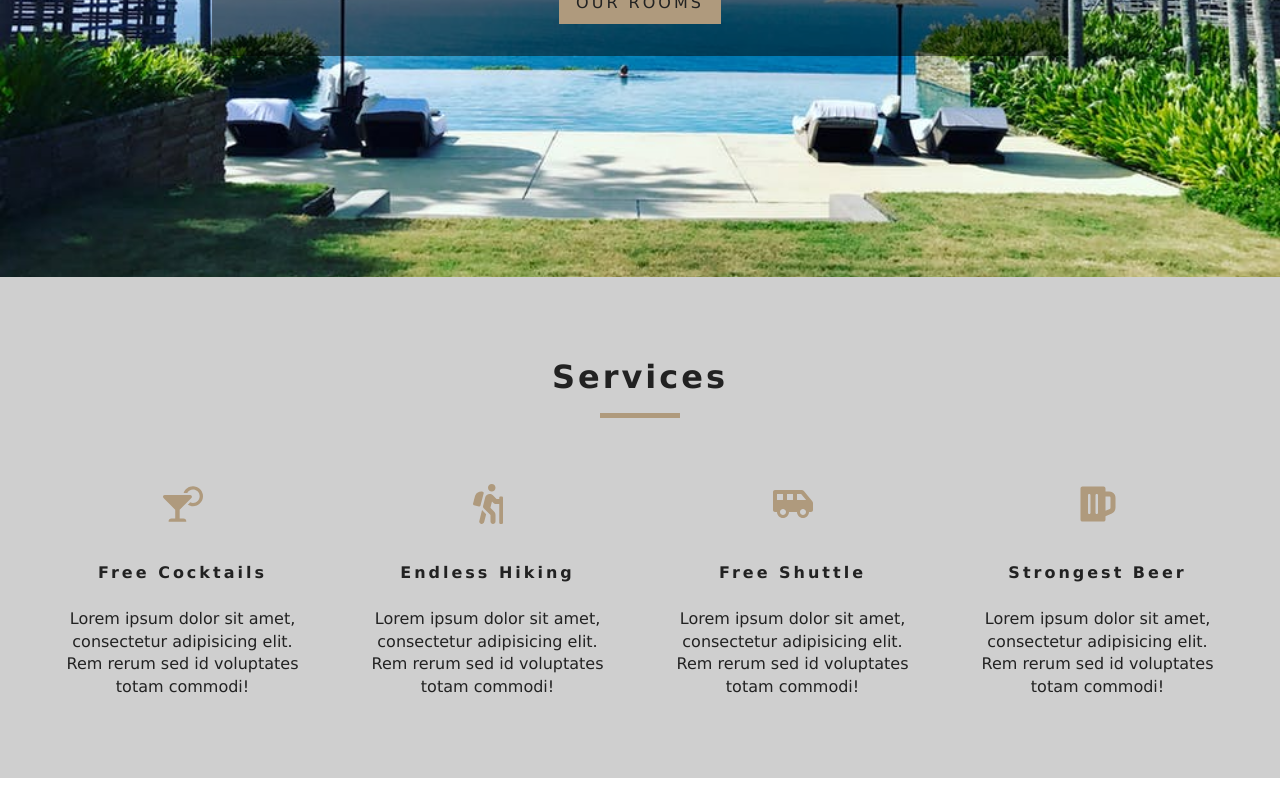
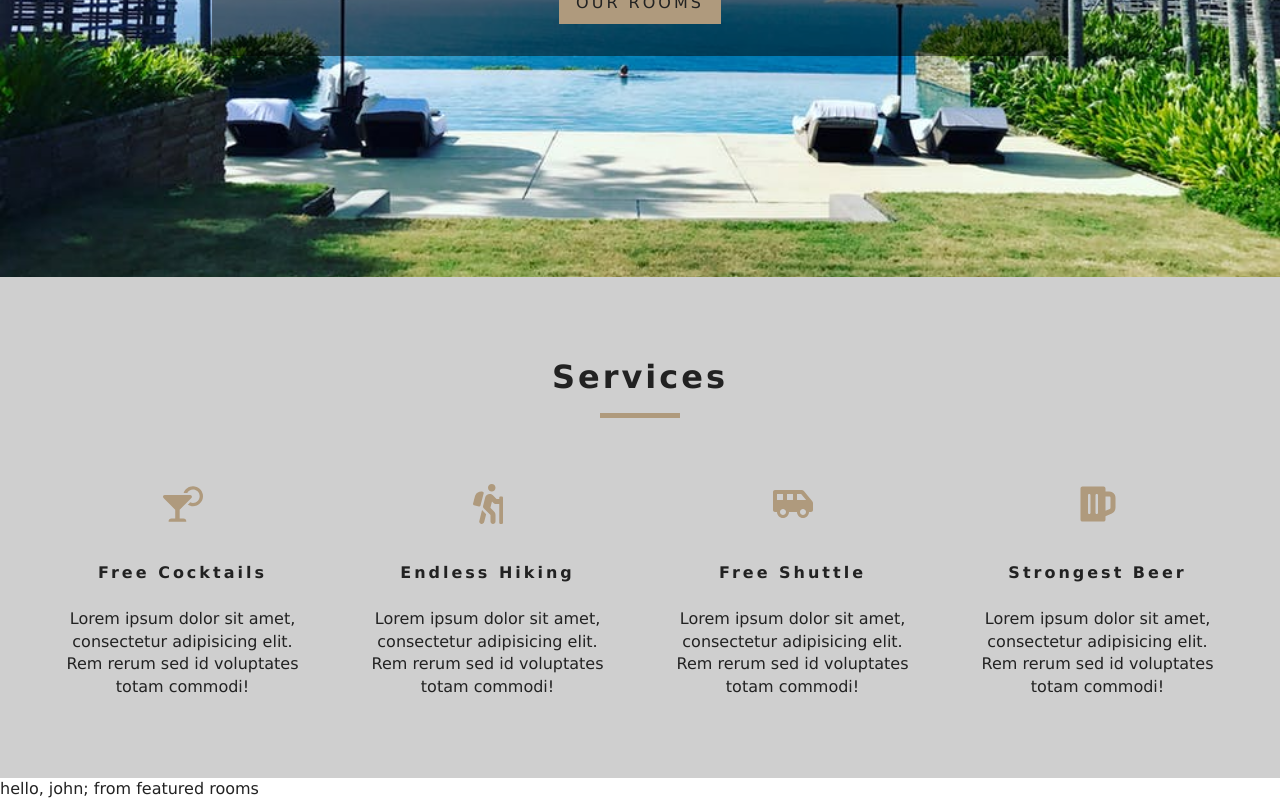
Before and after one commit to matthewlee07/Beach-Resort, a React (Create React App) app: page / in a window 1280 px wide. Shown: the part 523-1323 px from the top of the page. Before the commit the page ends 1301 px from the top, so only its background shows below. Built offline with nearby package versions, Linux system fonts and the light colour scheme.

Commit message:
added context api

```diff
--- /dev/null
+++ b/src/components/FeaturedRooms.js
@@ -0,0 +1,17 @@
+import React, { Component } from "react";
+import { RoomContext } from "../context";
+
+class FeaturedRooms extends Component {
+  static contextType = RoomContext;
+  render() {
+    const { name, greeting } = this.context;
+
+    return (
+      <div>
+        {greeting}, {name}; from featured rooms
+      </div>
+    );
+  }
+}
+
+export default FeaturedRooms;
--- /dev/null
+++ b/src/context.js
@@ -0,0 +1,22 @@
+import React, { Component } from "react";
+
+const RoomContext = React.createContext();
+
+class RoomProvider extends Component {
+  state = {
+    greeting: "hello",
+    name: "john"
+  };
+
+  render() {
+    return (
+      <RoomContext.Provider value={{ ...this.state }}>
+        {this.props.children}
+      </RoomContext.Provider>
+    );
+  }
+}
+
+const RoomConsumer = RoomContext.Consumer;
+
+export { RoomProvider, RoomConsumer, RoomContext };
--- a/src/index.js
+++ b/src/index.js
@@ -3,15 +3,15 @@
 import App from "./App";
 import * as serviceWorker from "./serviceWorker";
 import { BrowserRouter as Router } from "react-router-dom";
+import { RoomProvider } from "./context";
 
 ReactDOM.render(
-  <Router>
-    <App />
-  </Router>,
+  <RoomProvider>
+    <Router>
+      <App />
+    </Router>
+  </RoomProvider>,
   document.getElementById("root")
 );
 
-// If you want your app to work offline and load faster, you can change
-// unregister() to register() below. Note this comes with some pitfalls.
-// Learn more about service workers: https://bit.ly/CRA-PWA
 serviceWorker.unregister();
--- a/src/pages/Home.js
+++ b/src/pages/Home.js
@@ -3,6 +3,7 @@
 import Banner from "../components/Banner";
 import { Link } from "react-router-dom";
 import Services from "../components/Services";
+import FeaturedRooms from "../components/FeaturedRooms";
 
 const Home = () => {
   return (
@@ -18,6 +19,7 @@
         </Banner>
       </Hero>
       <Services />
+      <FeaturedRooms />
     </>
   );
 };
```
